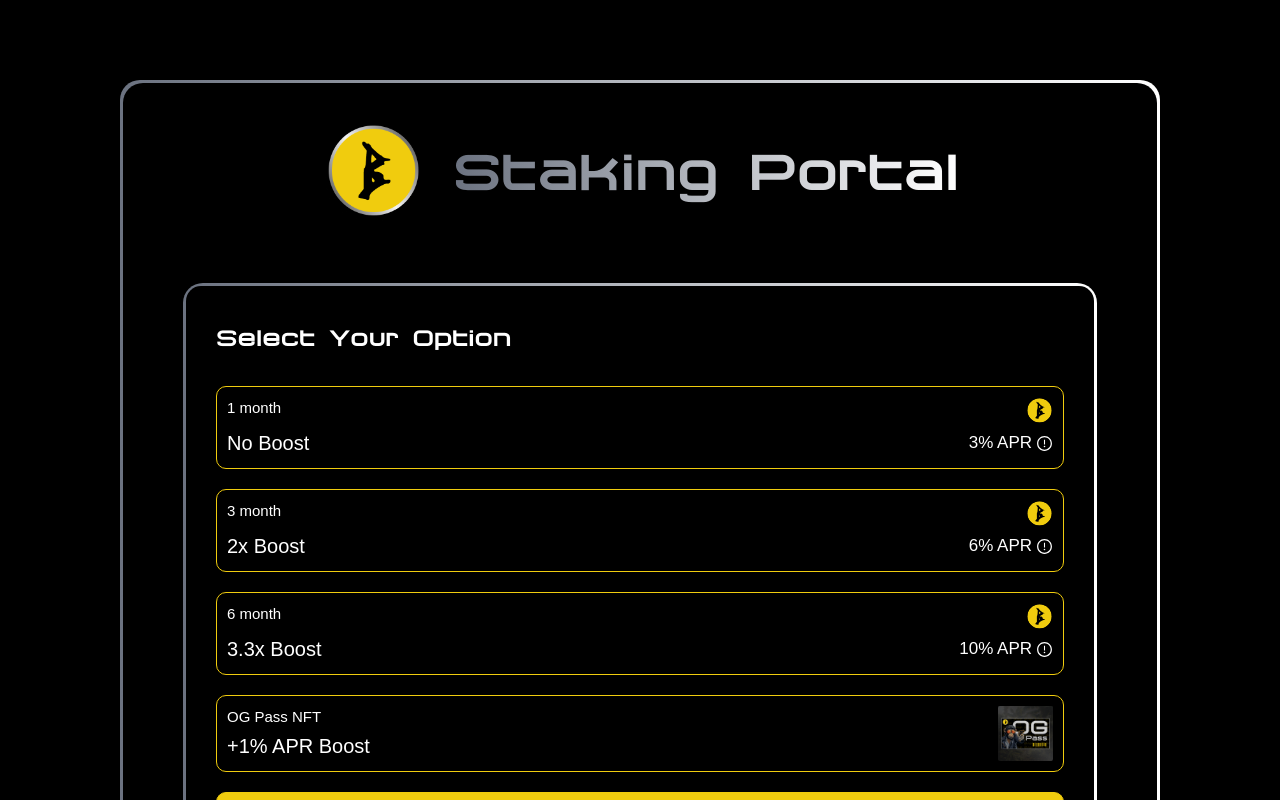
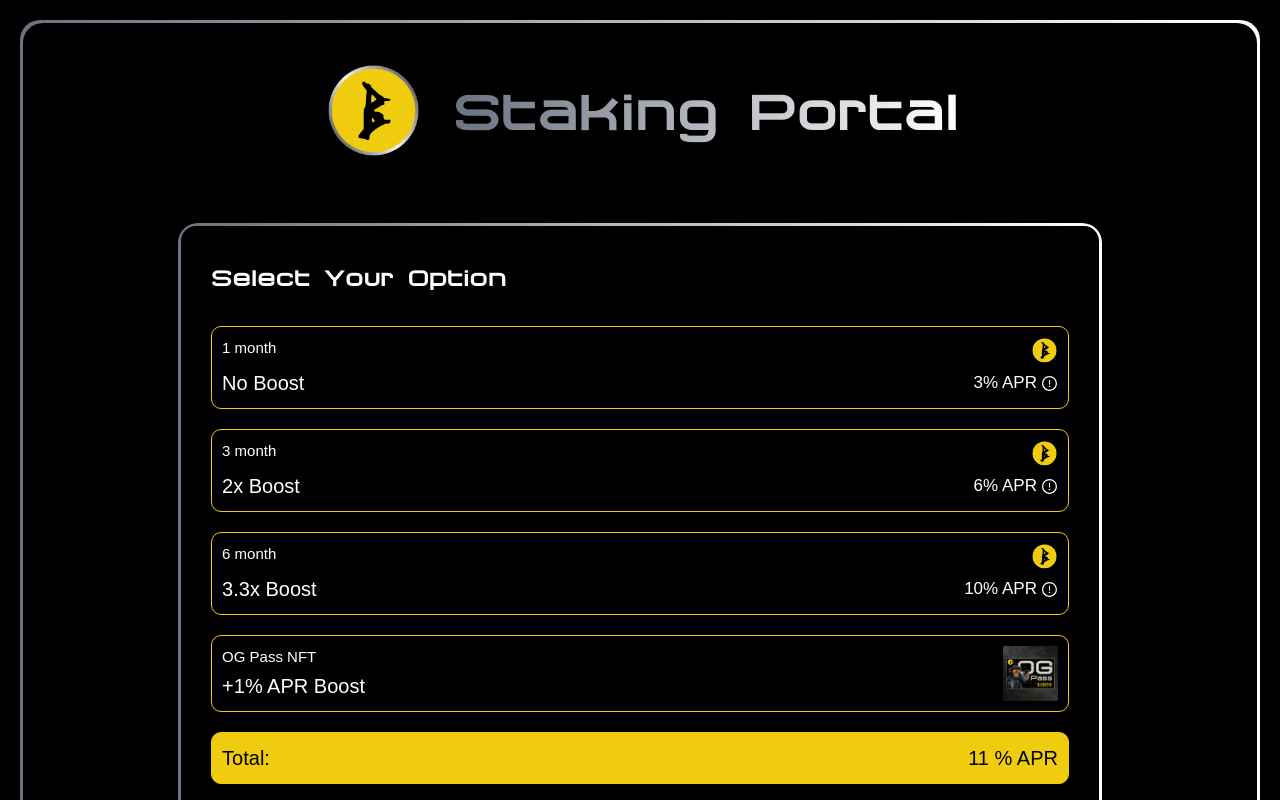
Before and after one commit to mightstar/banana-staking-next, a Next.js app: page / in a window 1280 px wide. Shown: the top 800 px of the page. Built offline with nearby package versions, Linux system fonts and the light colour scheme; a web font is replaced by a local one.

Commit message:
feat: fix padding

```diff
--- a/app/pages/staking/index.tsx
+++ b/app/pages/staking/index.tsx
@@ -17,7 +17,7 @@ export default function StakingPage() {
     setStakes([...stakes, value]);
   };
   return (
-    <GradientBorder className="mx-[120px] my-[80px]">
+    <GradientBorder className="mx-[120px] my-[80px] max-2xl:m-[20px]">
       <div className="relative p-[20px] font-['Chronosfer'] max-2xl:items-center">
         <div className="absolute inset-0 opacity-[20%] z-[-1]"></div>
         <div className="flex gap-x-8 items-start max-2xl:justify-center my-5">
```
